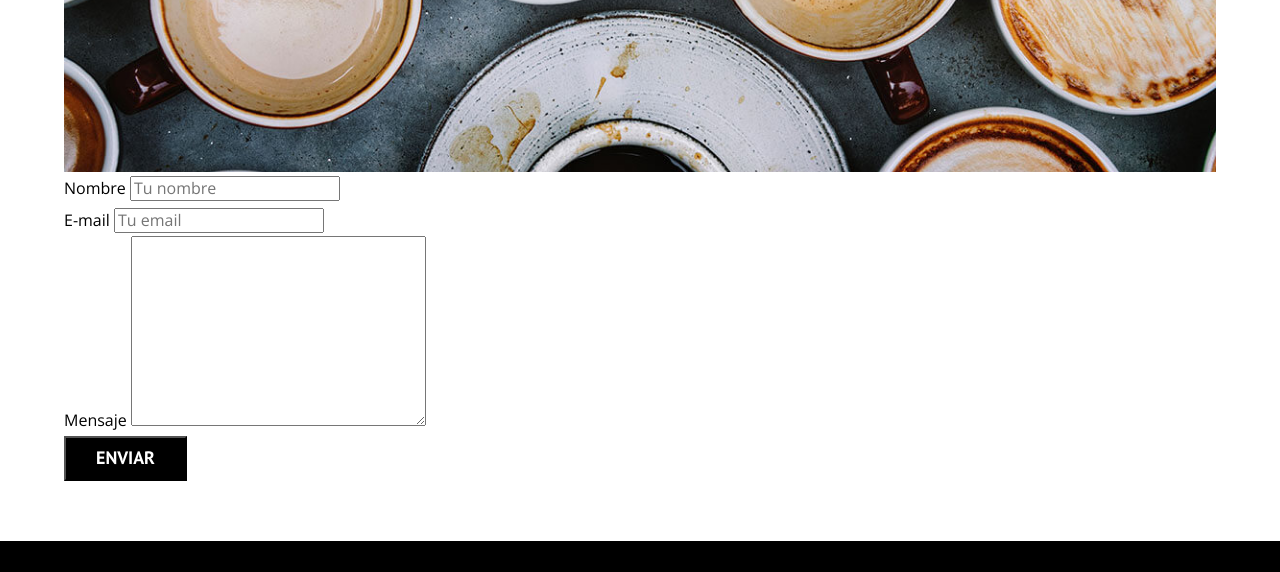
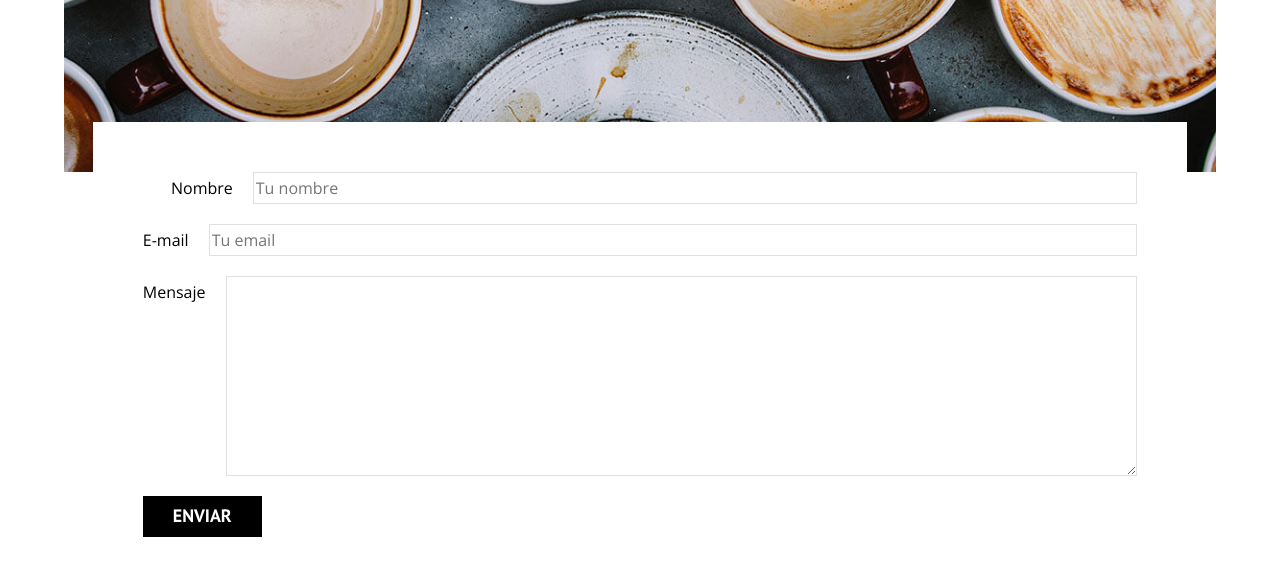
Before and after one commit to JuanVimon3/Blog-de-caf-, a plain HTML site: page contacto.html in a window 1280 px wide. Shown: the part 930-1502 px from the top of the page. Drawn offline with nearby package versions, Linux system fonts and the light colour scheme.

```diff
--- a/contacto.html
+++ b/contacto.html
@@ -34,16 +34,31 @@
         <div class="contacto-bg"></div>
         <form class="formulario">
             <div class="campo">
-                <label for="nombre">Nombre</label><!--El for me conecta con el id de abajo para que se pueda usar una sola vez-->
-                <input type="text" placeholder="Tu nombre" id="nombre">
+                <label class="campo__label" for="nombre">Nombre</label><!--El for me conecta con el id de abajo para que se pueda usar una sola vez-->
+                <input
+                    class="campo__field"
+                    type="text"
+                    placeholder="Tu nombre"
+                    id="nombre"
+                >
             </div>
             <div class="campo">
                 <label for="email">E-mail</label><!--El for me conecta con el id de abajo para que se pueda usar una sola vez-->
-                <input type="email" placeholder="Tu email" id="email">
+                <input
+                    class="campo__field"
+                    type="email"
+                    placeholder="Tu email"
+                    id="email"
+                >
             </div>
             <div class="campo">
                 <label for="mensaje">Mensaje</label><!--El for me conecta con el id de abajo para que se pueda usar una sola vez-->
-                <textarea id="mensaje" cols="30" rows="10"></textarea>
+                <textarea
+                    class="campo__field campo__field--textarea"
+                    id="mensaje"
+                    cols="30"
+                    rows="10">
+                </textarea>
             </div>
             <div class="campo">
                 <input type="submit" value="Enviar" class="boton boton--primario">
--- a/css/styles.css
+++ b/css/styles.css
@@ -132,11 +132,15 @@ img{
     text-transform: uppercase;
     font-weight: 700;
     margin-bottom: 2rem;
+    border: none;
 }
 @media (min-width: 768px){
     .boton{
         display: inline-block;
     }
+}
+.boton:hover{
+    cursor: pointer;
 }
 .boton--primario{
     background-color: var(--negro);
@@ -226,3 +230,25 @@ img{
     background-size: cover;
     background-repeat: no-repeat;
 }
+.formulario{
+    background-color: var(--blanco);
+    margin: -5rem auto 0 auto; /*un valor negativo me permite montar la imagen hacia arriba*/
+    width: 95%;
+    padding: 5rem;
+}
+.campo{
+    display: flex;
+    margin-bottom: 2rem ;
+    gap: 2rem;
+}
+.campo__label{
+    flex: 0 0 9rem; /*deja fijos los tamaños de las casillas input*/
+    text-align: right;
+}
+.campo__field{
+    flex: 1; /*adapta el espacio disponible que deja el fctor de crecimiento 0 0 9rem*/
+    border: 1px solid var(--gris);
+}
+.campo__field--textarea{
+    height: 20rem;
+}
```
Also changed, not shown: index.html (+24 -3 lines).
